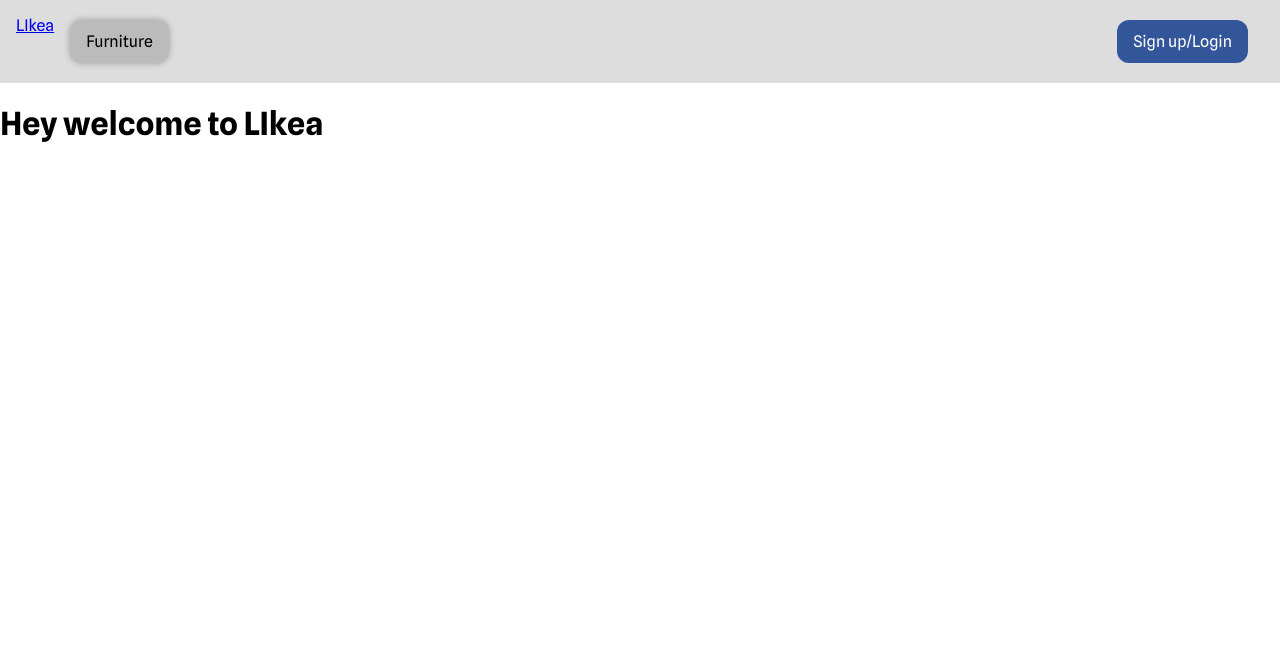
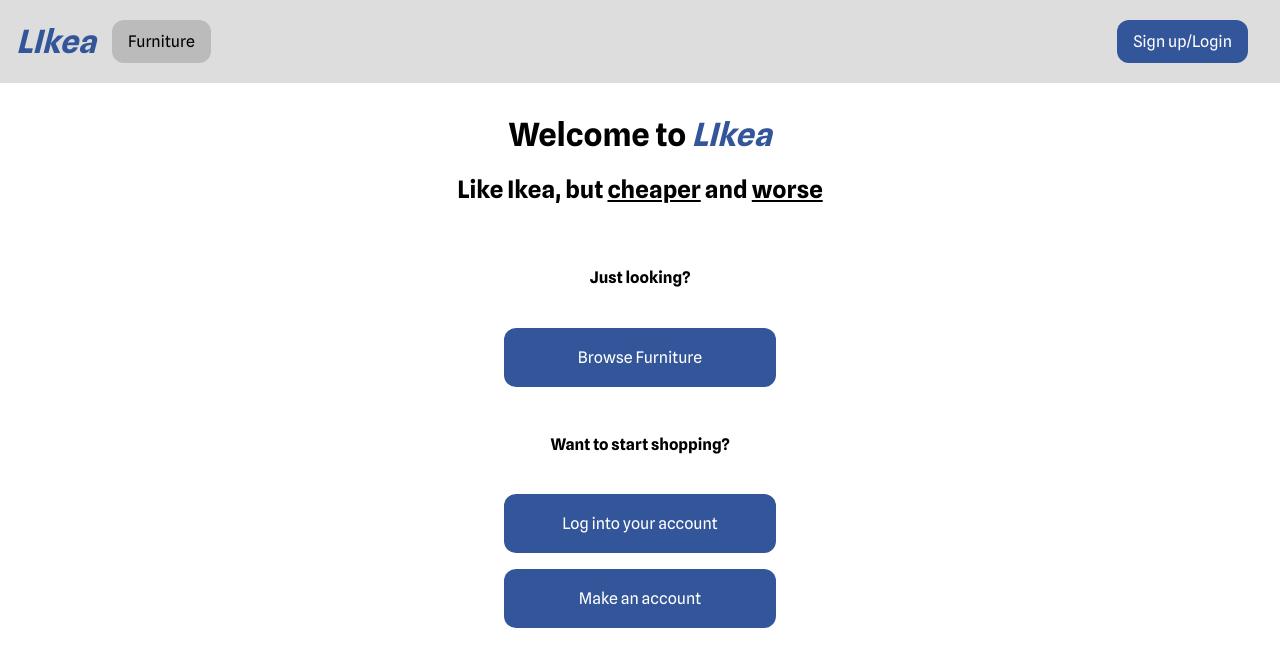
Before and after one commit to PixelFrosty/LIkea, a PHP site: page /home.php in a window 1280 px wide. Shown: the top 667 px of the page. Run offline with PHP 8.4, Linux system fonts and the light colour scheme.

Commit message:
Homepage setup #8

```diff
--- /dev/null
+++ b/css/home.css
@@ -0,0 +1,45 @@
+#myBody {
+
+    & a {
+        color: white;
+        text-decoration: none;
+    }
+
+    & #cont {
+        display: flex;
+        justify-content: center;
+    }
+
+    & #button, #button1, #button2 {
+        width: 15em;
+        background: #359;
+        border-radius: 0.75em;
+        padding-block: 1.25em;
+        padding-inline: 1em;
+        transition: background 0.3s ease-in-out;
+        margin-bottom: 1em;
+
+        &:hover {
+            background: #248;
+        }
+    }
+
+    & > * {
+        margin-top: 2em;
+        text-align: center;
+
+    }
+
+    & > #welcome {
+        margin-top: 2em ;
+        margin-bottom: 4em;
+    }
+
+    & h4 {
+        margin-block-start: 0 !important;
+        margin-top: 0;
+    }
+
+    & #buttons {
+    }
+}
--- a/css/index.css
+++ b/css/index.css
@@ -10,6 +10,20 @@ body {
     padding: 1em;
     background: #ddd;
     display: flex;
+
+    & #title {
+        text-decoration: none;
+
+        & a {
+
+            & h1 {
+                color: #359;
+                margin-block-start: 0;
+                margin-block-end: 0;
+                transform: translateY(0.2em);
+            }
+        }
+    }
 
     & #main {
         margin-left: 1em;
@@ -50,12 +64,10 @@ body {
             text-decoration: none;
             padding-block: 0.75em;
             padding-inline: 1em;
-            filter: drop-shadow(0 0 0.2em #999);
-            transition: background 0.3s ease-in-out, filter 0.3s ease-in-out;
+            transition: background 0.3s ease-in-out;
 
             &:hover{
                 background: #aaa;
-                filter: drop-shadow(0 0 0.4em #888);
             }
         }
     }
--- a/header.php
+++ b/header.php
@@ -22,12 +22,12 @@
 
         $title = "LIkea";
 
-        echo "<a href='/home.php' id='title'> $title </a>";
+        echo "<a href='home.php' id='title'> <h1> <i> $title </i> </h1> </a>";
 
         ?>
     </div>
     <div id="main">
-        <a href="/furniture">Furniture</a>
+        <a href="furniture.php">Furniture</a>
     </div>
     <div id="user">
         <div id="name">
@@ -41,10 +41,10 @@
         <div id="manage">
             <?php
                     if (isset($_SESSION['id'])) {
-                        echo "<a href='/profile.php'> Manage Account</a>";
-                        echo "<a href='/logout.php'> Logout </a>";
+                        echo "<a href='profile.php'> Manage Account</a>";
+                        echo "<a href='logout.php'> Logout </a>";
                     } else {
-                        echo "<a href='/login.php'>Sign up/Login</a>";
+                        echo "<a href='login.php'>Sign up/Login</a>";
                     }
             ?>
         </div>
--- a/home.php
+++ b/home.php
@@ -1,6 +1,45 @@
 <?php
 session_start();
+$cssfile = "home.css";
 include 'header.php';
 ?>
 
-<h1>Hey welcome to LIkea</h1>
+<div id="myBody">
+    <div id="welcome">
+        <h1>Welcome to <i style="color: #359;">LIkea</i> </h1>
+        <h2>Like Ikea, but <u>cheaper</u> and <u>worse</u> </h2>
+    </div>
+
+    <div id="browse">
+        <h4>Just looking?</h4>
+        <br>
+        <div id="cont">
+            <a href="furniture.php">
+                <div id="button">
+                    Browse Furniture
+                </div>
+            </a>
+        </div>
+    </div>
+
+    <div id="login">
+        <h4>Want to start shopping?</h4>
+        <br>
+        <div id="buttons">
+            <div id="cont">
+                <a href="login.php">
+                    <div id="button1">
+                        Log into your account
+                    </div>
+                </a>
+            </div>
+            <div id="cont">
+                <a href="signup.php">
+                    <div id="button2">
+                        Make an account
+                    </div>
+                </a>
+            </div>
+        </div>
+    </div>
+</div>
```
